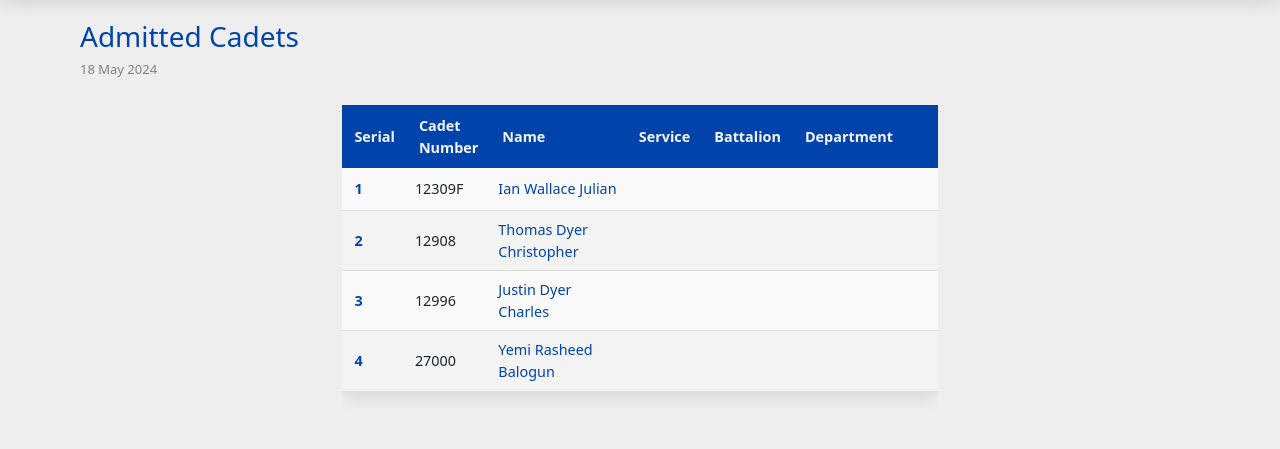
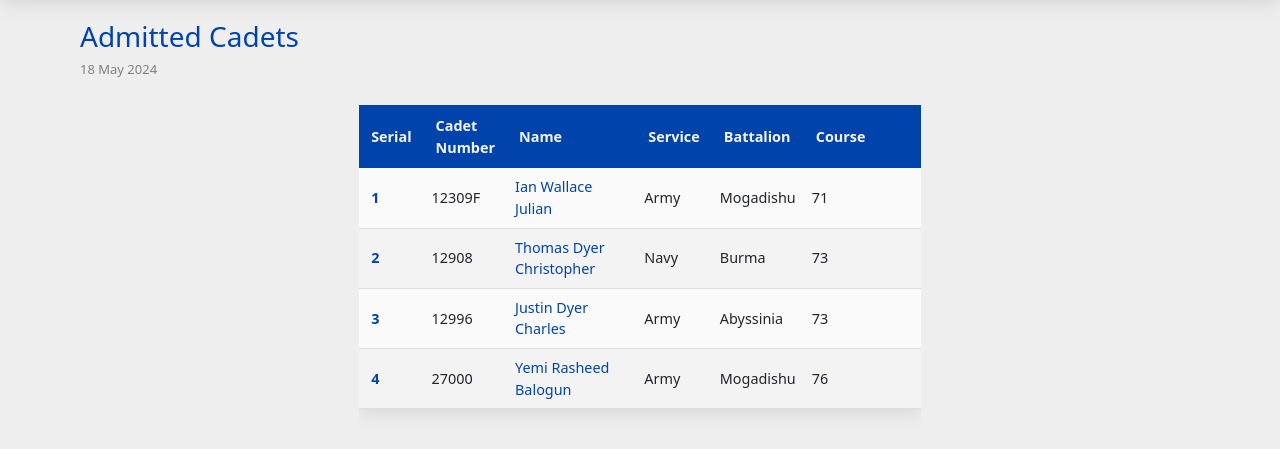
Before and after one commit to yemibalogun/medical_records, a Flask app: page /admitted_cadets in a window 1280 px wide. Shown: the part 66-515 px from the top of the page. Run offline with Flask 3, Linux system fonts and the light colour scheme; some libraries are stand-ins or nearby versions.

Commit message:
lazy loading error on admitted_cadets.htlm page solved

```diff
--- a/main.py
+++ b/main.py
@@ -766,7 +766,11 @@ def admitted_cadets():
     page = request.args.get("page", 1, type=int)
     per_page = 20
     today_date = date.today()
-    admitted_cadets = session.query(Cadet).filter(Cadet.admission_date == today_date).all()
+    admitted_cadets = db.session.query(Cadet).filter(Cadet.admission_date==today_date).options(
+        joinedload(Cadet.service),
+        joinedload(Cadet.bn),
+        joinedload(Cadet.regular_course)
+        ).all()
     today_date = str(today_date)
 
     today_date_obj = datetime.strptime(today_date, '%Y-%m-%d')
--- a/templates/admitted_cadets.html
+++ b/templates/admitted_cadets.html
@@ -1,6 +1,7 @@
 <!DOCTYPE html>
-{% extends "base.html" %} {% block title %}Admitted Cadets{% endblock %} {%
-block content %}
+{% extends "base.html" %}
+{% block title %}Admitted Cadets{% endblock %}
+{% block content %}
 
 <div style="margin: auto" class="container">
   <h3 style="color: rgb(0, 68, 171)">Admitted Cadets</h3>
@@ -31,7 +32,7 @@ block content %}
               <th style="width: 30%" scope="col">Name</th>
               <th style="width: 10%" scope="col">Service</th>
               <th style="width: 10%" scope="col">Battalion</th>
-              <th style="width: 30%" scope="col">Department</th>
+              <th style="width: 30%" scope="col">Course</th>
             </tr>
           </thead>
 
@@ -47,28 +48,29 @@ block content %}
                 <a
                   style="text-decoration: none; color: rgb(0, 68, 171)"
                   href="{{ url_for('student_info', id=row.id) }}"
-                  >{{ row.first_name }} {{ row.middle_name }} {{ row.last_name
-                  }}</a
-                >
+                  >{{ row.first_name }} {{ row.middle_name }} {{ row.last_name }}
+                </a>
               </td>
               <td data-cell="Service">
+                {{ row.service.service_type.title() }}
+              </td>
 
+              <td data-cell="Battalion">
+                {{ row.bn.bn.title() }}
               </td>
-              <td data-cell="Battalion">
 
+              <td data-cell="Course">
+                {{ row.regular_course.course_no }}
+              </td>
 
-              </td>
-              <td data-cell="Department">
-
-              </td>
             </tr>
-
             {% endfor %}
           </tbody>
         </table>
       </div>
       </div>
     </div>
-    {% endblock %}
+
   </div>
 </div>
+{% endblock %}
```
